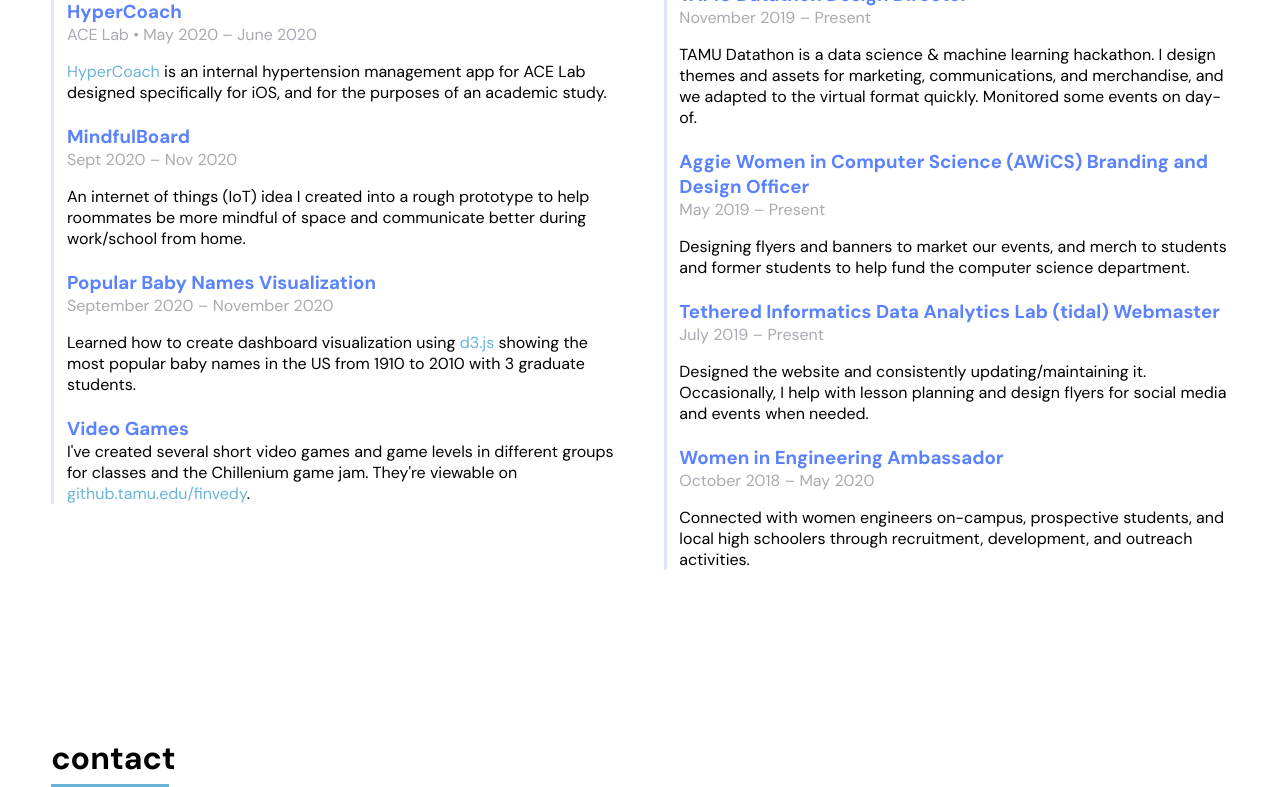
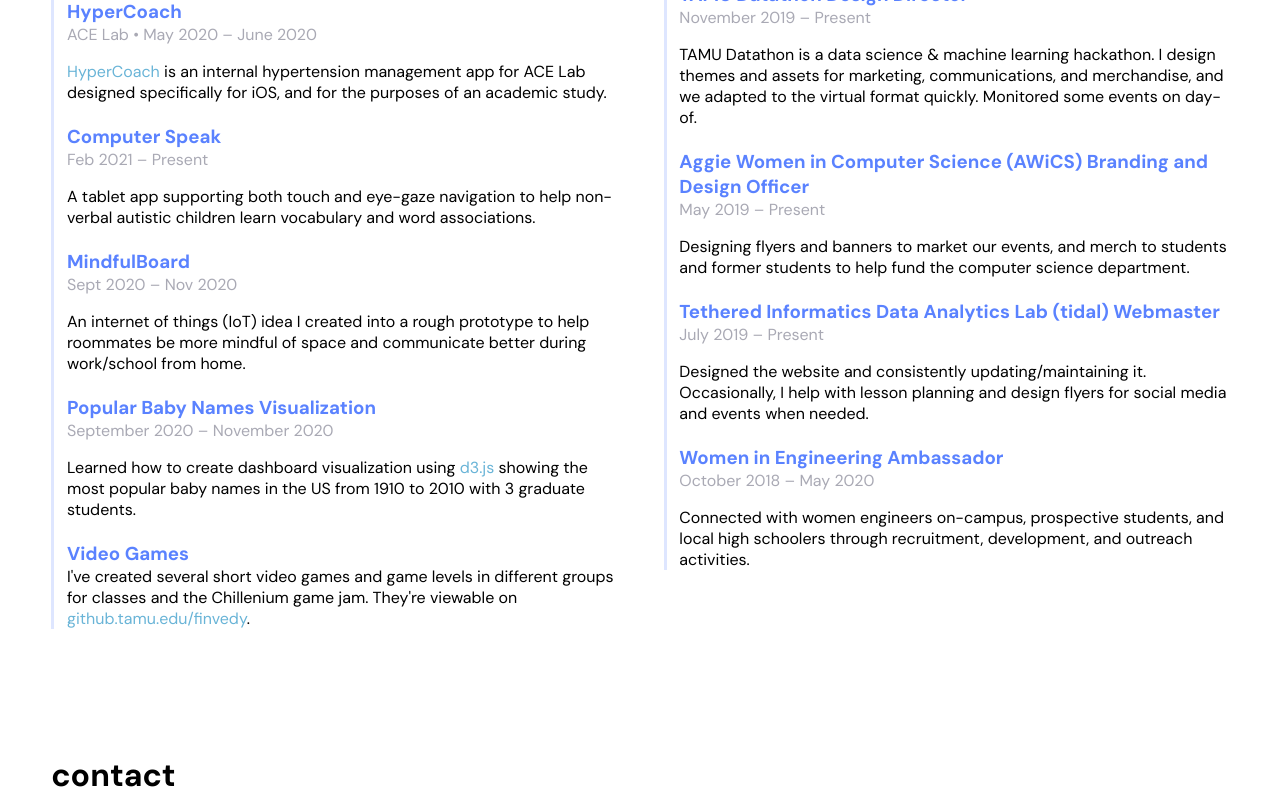
Before and after one commit to feliciai/feliciai.github.io, a plain HTML site: page index.html in a window 1280 px wide. Shown: the part 7040-7827 px from the top of the page. Drawn offline with nearby package versions, Linux system fonts and the light colour scheme.

Commit message:
Update index.html

```diff
--- a/index.html
+++ b/index.html
@@ -395,6 +395,10 @@
 						<span class="subtle-subtitle">ACE Lab • May 2020 – June 2020</span>
 						<p><a href="https://acelab.tamu.edu/hypercoach/" target="_blank">HyperCoach</a> is an internal hypertension management app for ACE Lab designed specifically for iOS, and for the purposes of an academic study.</p>
 						<br>
+						<h3>Computer Speak</h3>
+						<span class="subtle-subtitle">Feb 2021 – Present</span>
+						<p>A tablet app supporting both touch and eye-gaze navigation to help non-verbal autistic children learn vocabulary and word associations.</p>
+						<br>
 						<h3>MindfulBoard</h3>
 						<span class="subtle-subtitle">Sept 2020 – Nov 2020</span>
 						<p>An internet of things (IoT) idea I created into a rough prototype to help roommates be more mindful of space and communicate better during work/school from home.</p>
```
